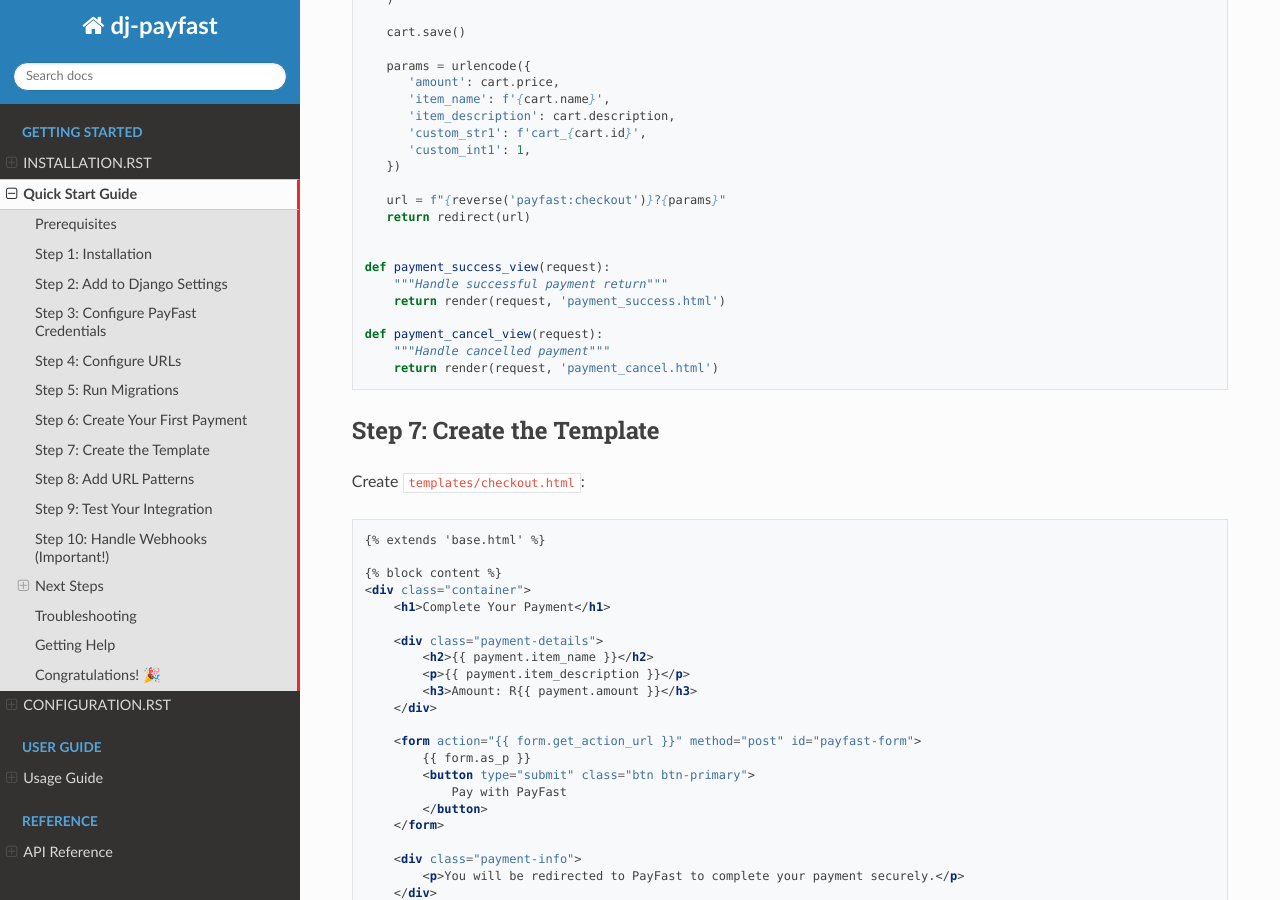
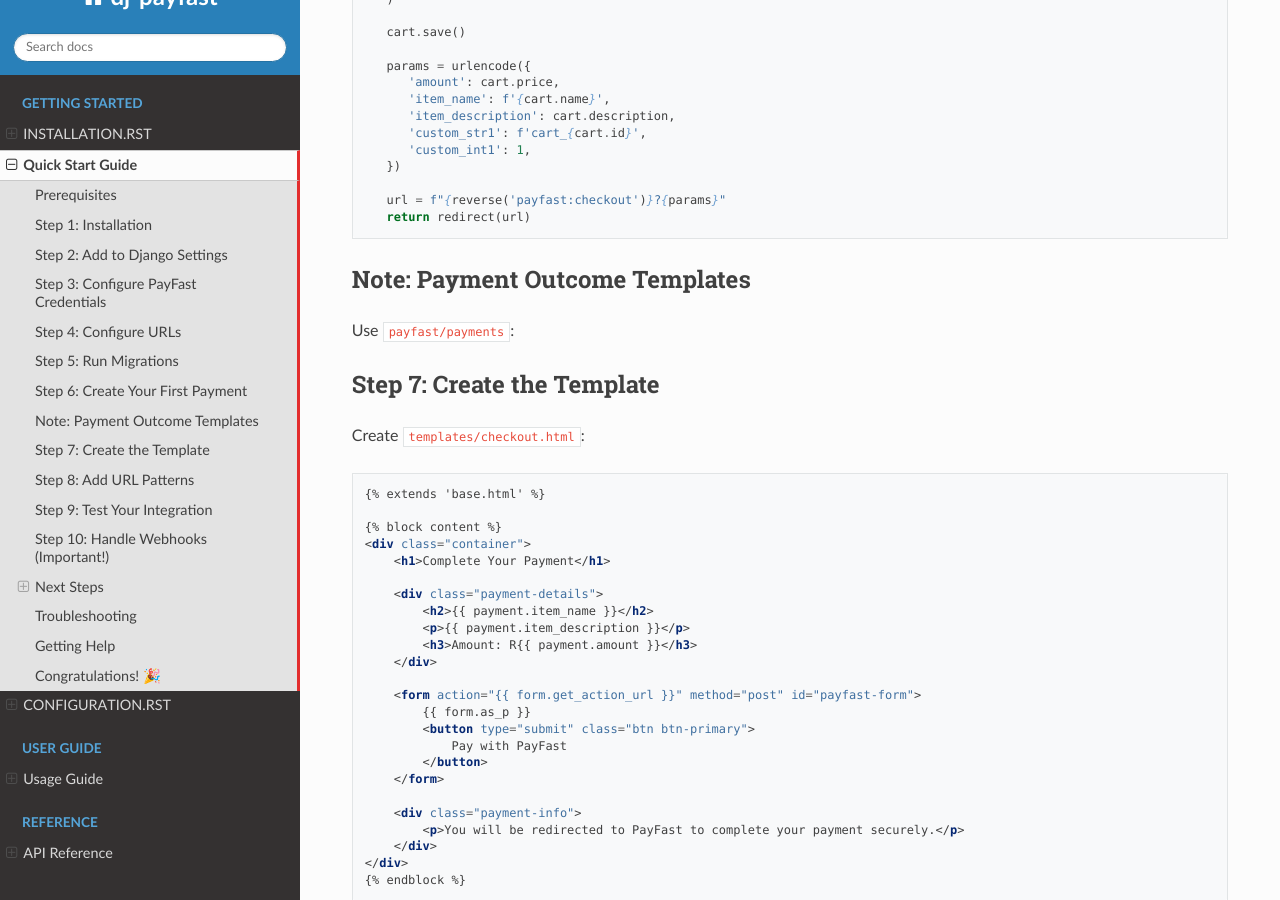
Before and after one commit to Carrington-dev/dj-payfast, a Sphinx documentation site: the page built from docs/quickstart.rst, in a window 1280 px wide and 900 px high, scrolled down 2783 px. Built offline with Sphinx 7.4.7 and the Read the Docs theme 3.1.0, drawn with Linux system fonts in a browser that asks for light colours; pages that are not in the unit, such as notebooks, are missing from menus.

Commit message:
Update quickstart.rst

```diff
--- a/docs/quickstart.rst
+++ b/docs/quickstart.rst
@@ -156,13 +156,10 @@ Create a view to handle the checkout process:
       return redirect(url)
 
 
-   def payment_success_view(request):
-       """Handle successful payment return"""
-       return render(request, 'payment_success.html')
+Note: Payment Outcome Templates
+----------------------------
+Use ``payfast/payments``:
 
-   def payment_cancel_view(request):
-       """Handle cancelled payment"""
-       return render(request, 'payment_cancel.html')
 
 Step 7: Create the Template
 ----------------------------
```
